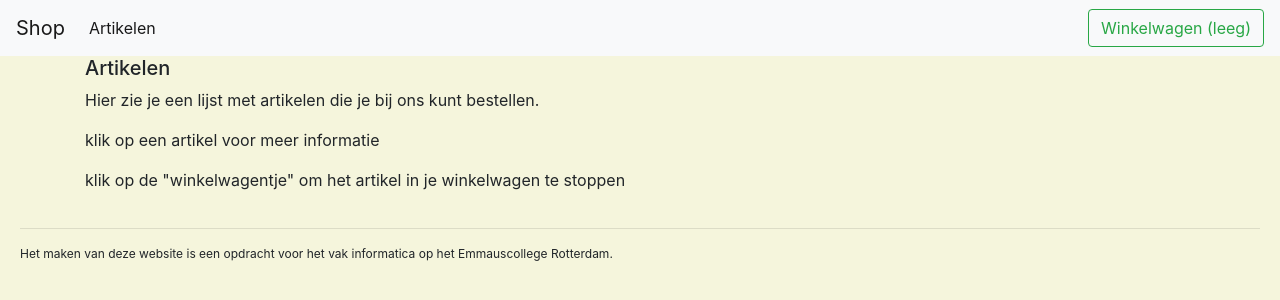
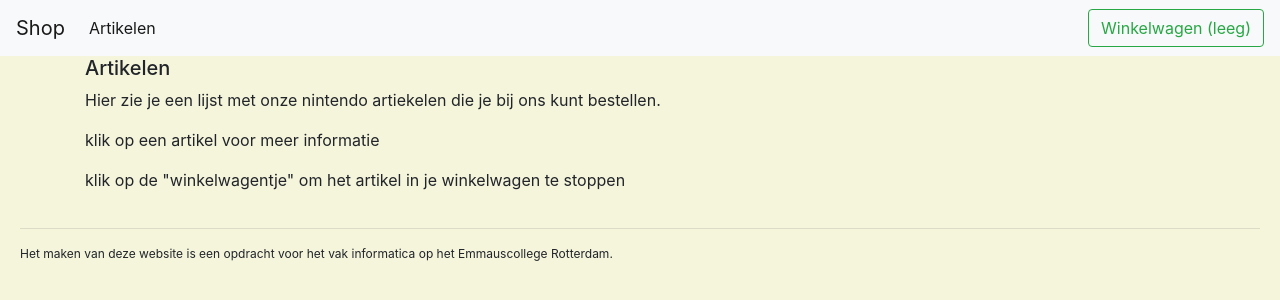
Before and after one commit to emmaus-5h/webshop-5hin2-raphael-maaike-joshua, a website: page web/index.html in a window 1280 px wide. Drawn offline with nearby package versions, Linux system fonts and the light colour scheme; no server answers.

Commit message:
niet veel

```diff
--- a/web/index.html
+++ b/web/index.html
@@ -45,7 +45,7 @@
 	<main id="index">
 		<div class="container">
 			<h5>Artikelen</h5>
- 			<p>Hier zie je een lijst met artikelen die je bij ons kunt bestellen.</p>
+ 			<p>Hier zie je een lijst met onze nintendo artiekelen die je bij ons kunt bestellen.</p>
 			<p>klik op een artikel voor meer informatie<p>
 					<p>klik op de "winkelwagentje" om het artikel in je winkelwagen te stoppen</p>
 		</div>
```
